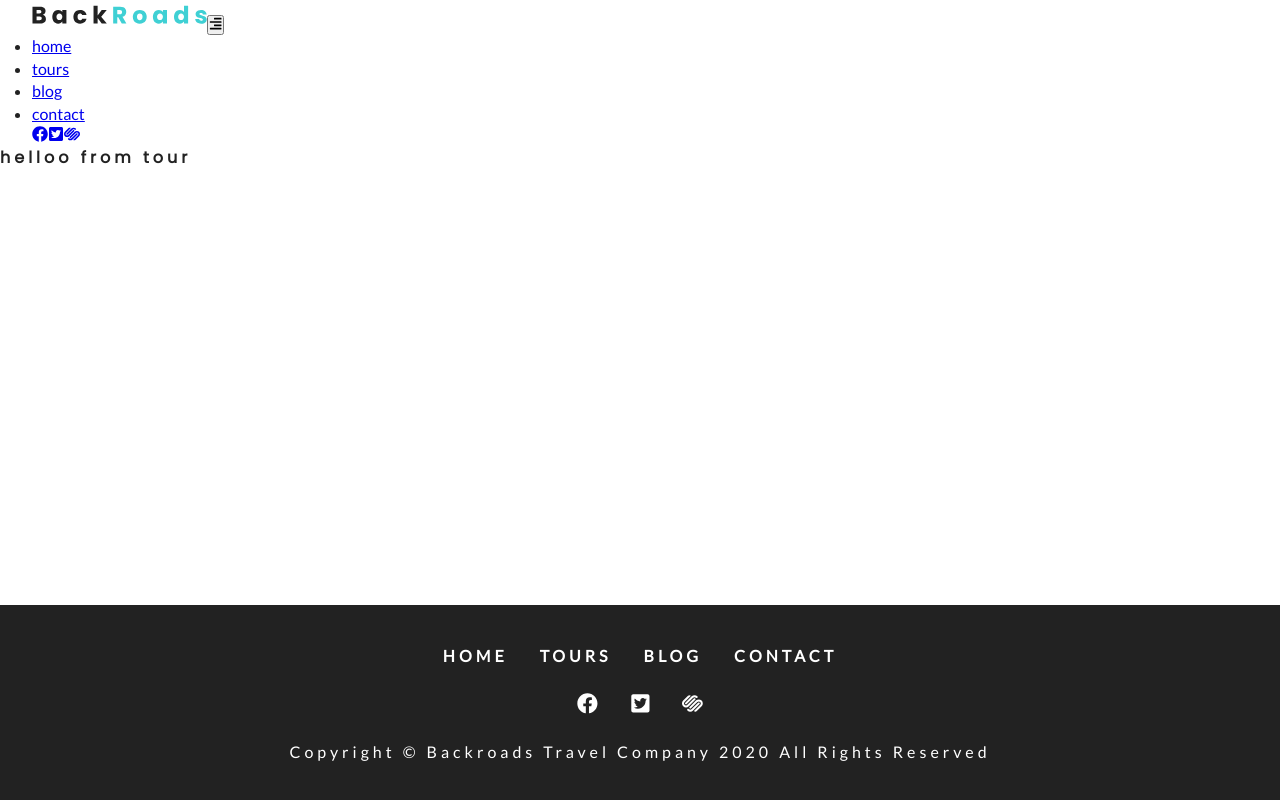
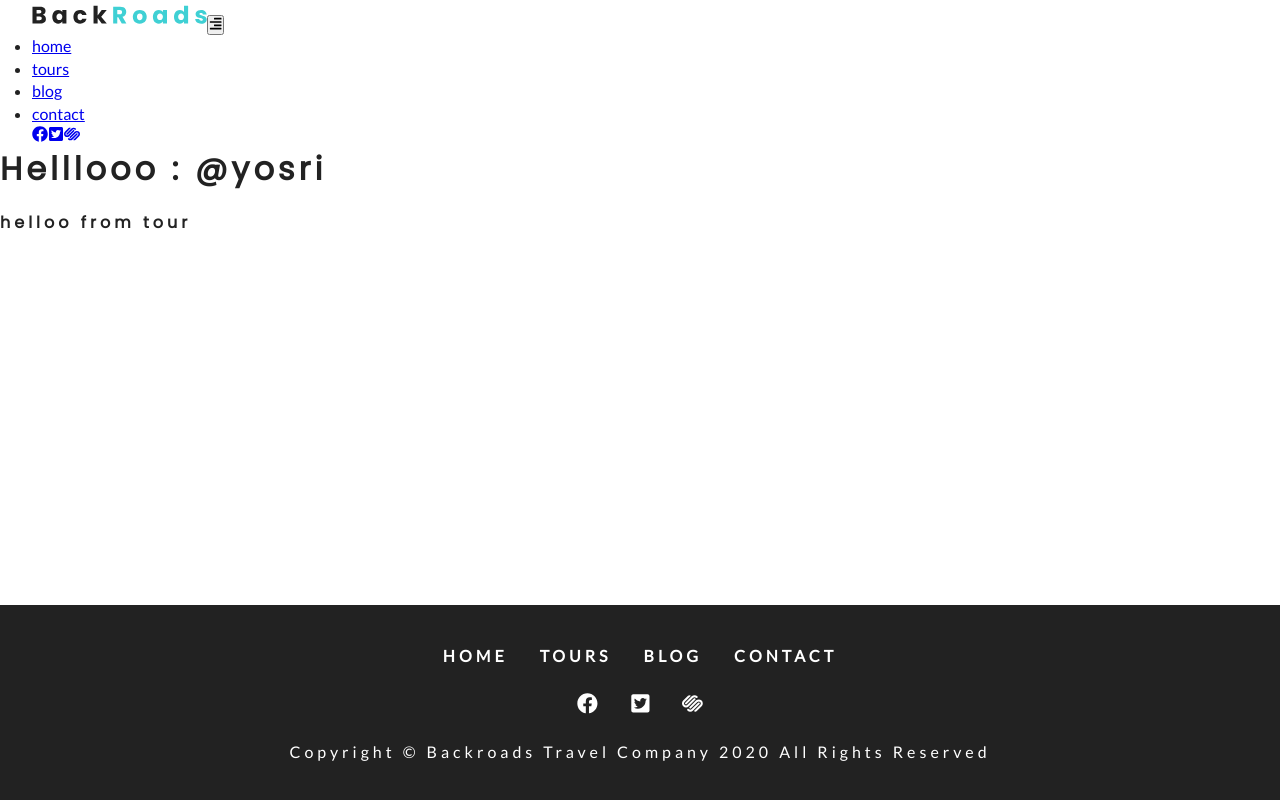
Before and after one commit to Yossri21/Backroads_Gatsby, a Gatsby site: page /tours in a window 1280 px wide. Built offline with nearby package versions, Linux system fonts and the light colour scheme; Gatsby itself is replaced by a stand-in of ours.

Commit message:
Graphql examples

```diff
--- a/gatsby-config.js
+++ b/gatsby-config.js
@@ -6,6 +6,13 @@
 
 module.exports = {
   /* Your site config here */
+  siteMetadata : {
+    title : "Backroads",
+    description :
+    "Explore & discover all the every where "
+    + " enjoy life is better ",
+      author : "@yosri"
+  },
   plugins: [
     `gatsby-plugin-sass`,
     `gatsby-plugin-styled-components`
--- /dev/null
+++ b/src/examples/RegularHeader.js
@@ -0,0 +1,34 @@
+import React from 'react'
+import {StaticQuery , graphql} from 'gatsby'
+
+
+const getSiteData = graphql`
+{
+
+        site {
+      siteMetadata {
+        author
+        description
+        title
+      }
+    }
+  }
+
+`
+
+const RegularHeader = () => {
+    return (
+        <StaticQuery query={getSiteData} render = {
+            data => {
+                console.log('here' , data)
+            return (
+            <h1> Helllooo  : {data.site.siteMetadata.author} </h1>
+            )
+            }
+        } />
+
+    )
+
+}
+
+export default RegularHeader
--- a/src/pages/tours.js
+++ b/src/pages/tours.js
@@ -1,8 +1,11 @@
 import React from 'react'
 import Layout from "../components/Layout"
+import Header from "../examples/RegularHeader"
+
 const tours = () => {
     return (
         <Layout>
+            <Header />
             <h4> helloo from tour</h4>
 
 
```
Also changed, not shown: src/examples/Header.js (added, +30 -0 lines), src/pages/blog.js (+17 -9 lines).
